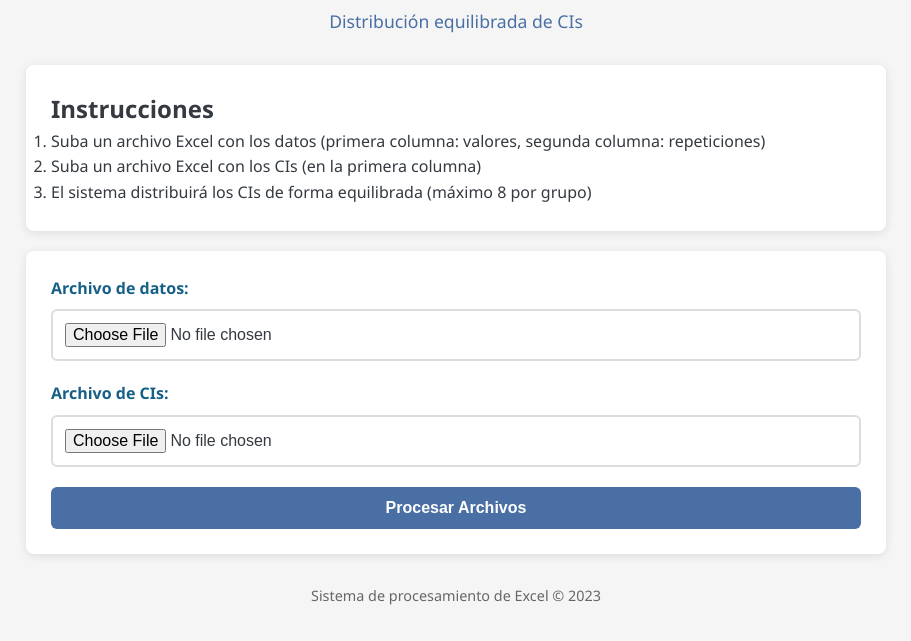
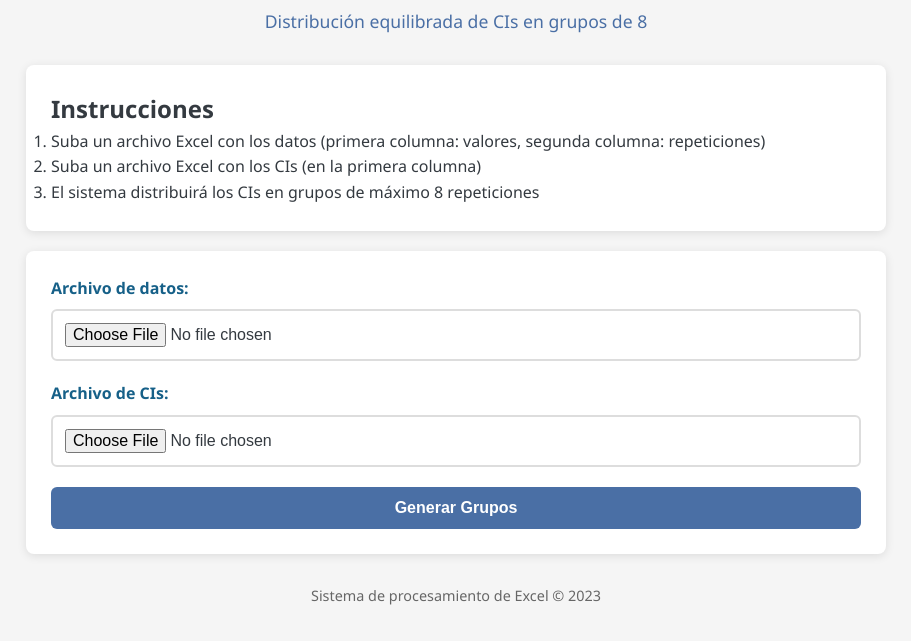
Before and after one commit to aprolim/excel, a website: page public/index.html in a window 1280 px wide. Shown: the part 69-710 px from the top of the page, without its empty margins (184-1095 px from the left). Drawn offline with Linux system fonts and the light colour scheme.

Commit message:
Update index.html

```diff
--- a/public/index.html
+++ b/public/index.html
@@ -10,7 +10,7 @@
     <div class="container">
         <header>
             <h1>Procesador de Archivos Excel</h1>
-            <p class="subtitle">Distribución equilibrada de CIs</p>
+            <p class="subtitle">Distribución equilibrada de CIs en grupos de 8</p> <!-- Cambio en el subtítulo -->
         </header>
 
         <main>
@@ -19,7 +19,7 @@
                 <ol>
                     <li>Suba un archivo Excel con los datos (primera columna: valores, segunda columna: repeticiones)</li>
                     <li>Suba un archivo Excel con los CIs (en la primera columna)</li>
-                    <li>El sistema distribuirá los CIs de forma equilibrada (máximo 8 por grupo)</li>
+                    <li>El sistema distribuirá los CIs en grupos de máximo 8 repeticiones</li> <!-- Instrucción más clara -->
                 </ol>
             </section>
 
@@ -35,7 +35,7 @@
                 </div>
 
                 <button type="submit" class="btn-primary">
-                    <span class="btn-text">Procesar Archivos</span>
+                    <span class="btn-text">Generar Grupos</span> <!-- Texto más descriptivo -->
                     <span class="spinner hidden"></span>
                 </button>
             </form>
```
